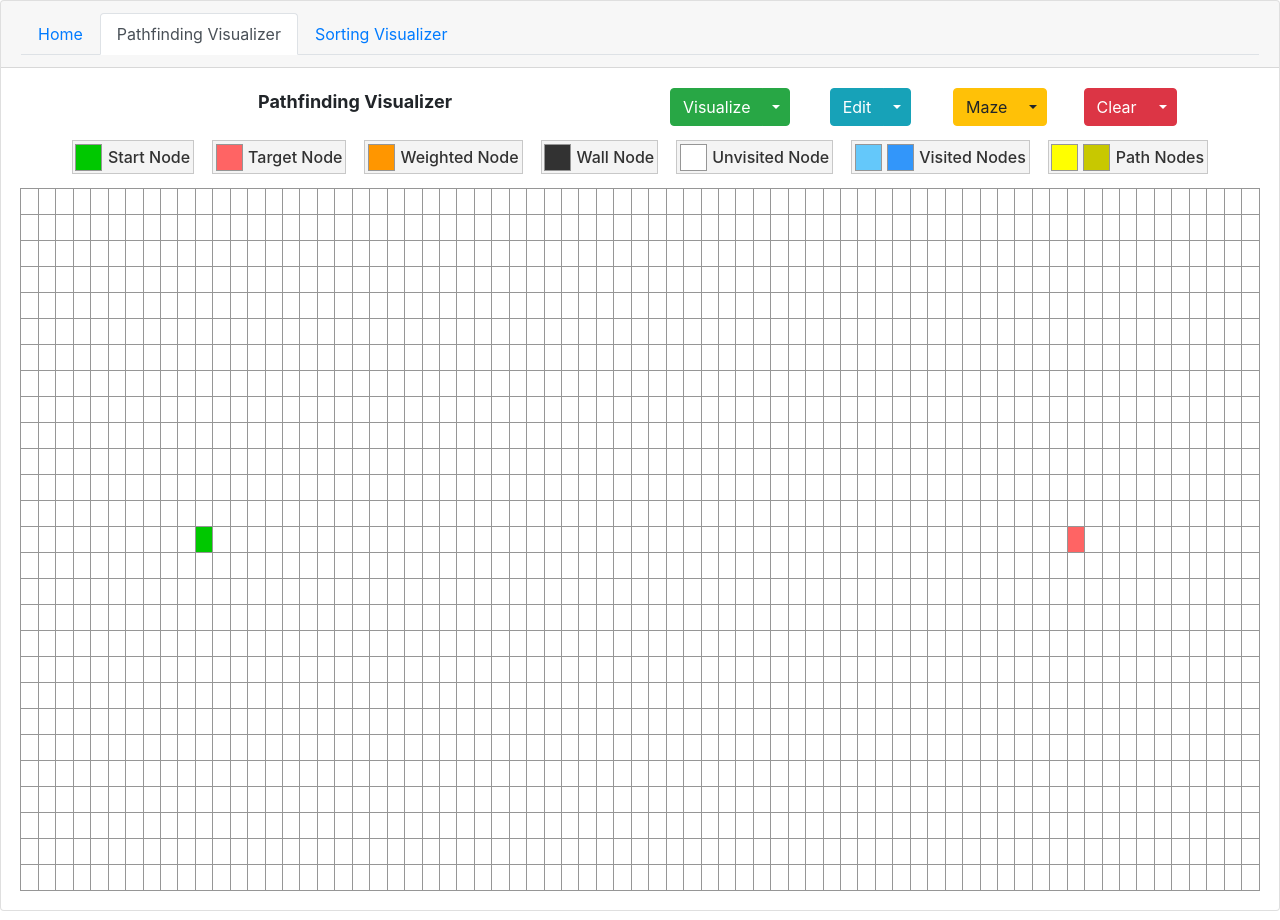
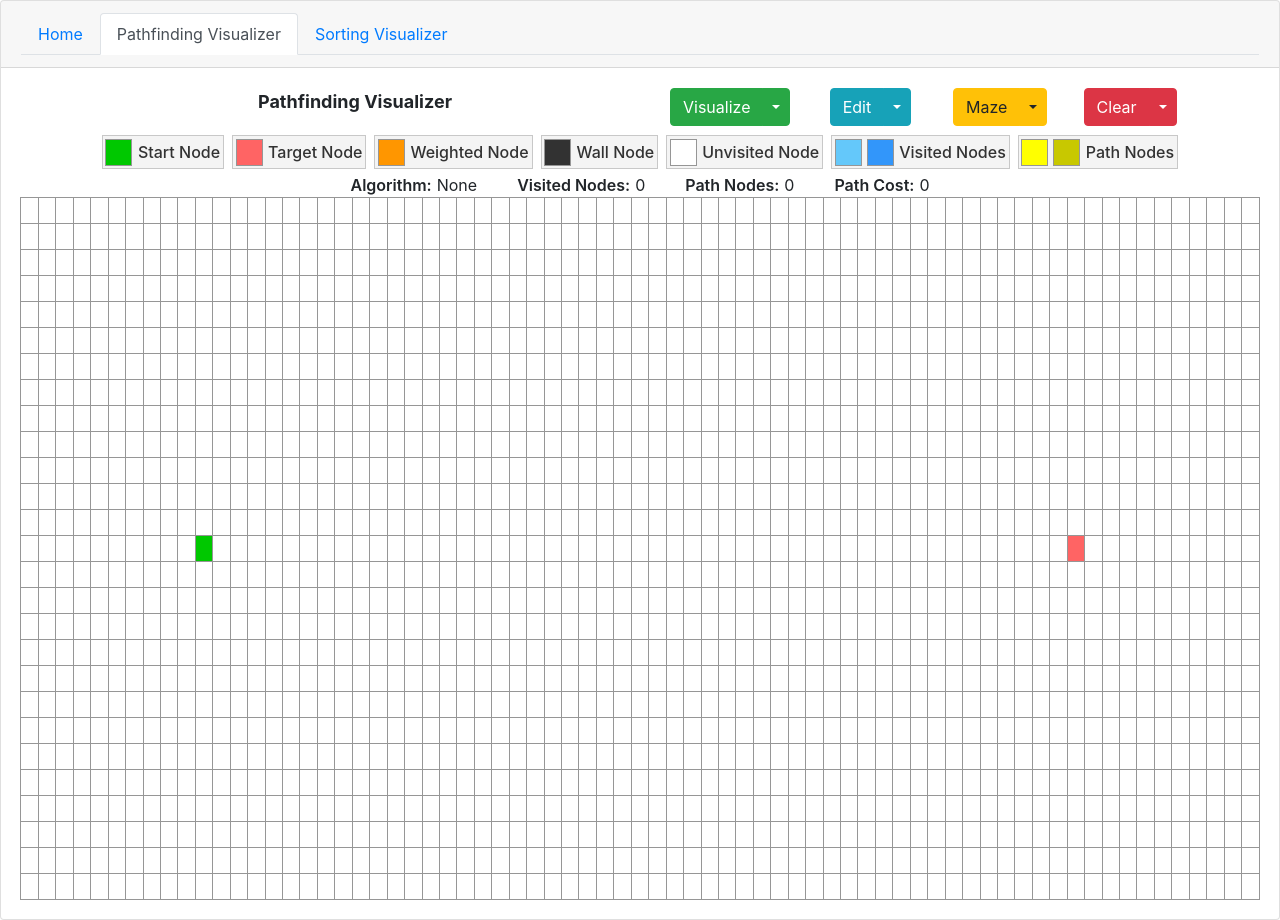
Before and after one commit to jakewac/Algorithm-Visualizer, a React (Create React App) app: page / in a window 1280 px wide. Both pictures are taken after a click on the link "Pathfinding Visualizer". Built offline with nearby package versions, Linux system fonts and the light colour scheme.

Commit message:
Added algorithm info bar

```diff
--- a/src/PathfindingVisualizer/MazeAlgorithms.js
+++ b/src/PathfindingVisualizer/MazeAlgorithms.js
@@ -55,18 +55,37 @@ function buildWalls(walls, rows, cols) {
  * @returns a grid of walls
  */
 function innerWalls(walls, h, minC, maxC, minR, maxR) {
+    const rGap = maxR - minR;
+    const cGap = maxC - minC;
+
+    if (maxR - minR <= 1) return walls;
+    if (maxC - minC <= 1) return walls;
+
+    var r = Math.floor(random(minR+1, maxR-1)/2)*2;
+    var c = Math.floor(random(minC+1, maxC-1)/2)*2;
+
+    // ^ xor: one or the other but not both
+    if (rGap <= 5 ^ cGap<= 5) {
+        if (rGap <= 5) {
+            walls = addVWall(walls, minR, maxR, c);
+
+            walls = innerWalls(walls, !h, minC, c-1, minR, maxR);
+            walls = innerWalls(walls, !h, c+1, maxC, minR, maxR);
+        }
+        if (cGap <= 5) {
+            walls = addHWall(walls, minC, maxC, r);
+
+            walls = innerWalls(walls, !h, minC, maxC, minR, r-1);
+            walls = innerWalls(walls, !h, minC, maxC, r+1, maxR);
+        }
+        return walls;
+    }
     if (h) {
-        if (maxC - minC <= 1) { return walls; }
-
-        var r = Math.floor(random(minR+1, maxR-1)/2)*2;
         walls = addHWall(walls, minC, maxC, r);
 
         walls = innerWalls(walls, !h, minC, maxC, minR, r-1);
         walls = innerWalls(walls, !h, minC, maxC, r+1, maxR);
     } else {
-        if (maxR - minR <= 1) { return walls; }
-
-        var c = Math.floor(random(minC+1, maxC-1)/2)*2;
         walls = addVWall(walls, minR, maxR, c);
 
         walls = innerWalls(walls, !h, minC, c-1, minR, maxR);
@@ -84,8 +103,14 @@ function innerWalls(walls, h, minC, maxC, minR, maxR) {
  * @param {int} r row
  */
 function addHWall(walls, minC, maxC, r) {
-    var hole = Math.floor(random(minC, maxC)/2)*2+1;
-    for (var i = minC; i <= maxC; i++) { if (i !== hole) walls.push([r, i]); }
+    const numHoles = random(1, (maxC - minC)/4);
+    const holes = [];
+    for (let i = 0; i < numHoles; i++) {
+        const hole = Math.floor(random(minC, maxC)/2)*2+1;
+        holes.push(hole);
+    }
+
+    for (var i = minC; i <= maxC; i++) if (!holes.includes(i)) walls.push([r, i]);
     return walls;
 }
 
@@ -98,7 +123,13 @@ function addHWall(walls, minC, maxC, r) {
  * @param {int} c column
  */
 function addVWall(walls, minR, maxR, c) {
-    var hole = Math.floor(random(minR, maxR)/2)*2+1;
-    for (var i = minR; i <= maxR; i++) { if (i !== hole) walls.push([i, c]); }
+    const numHoles = random(1, (maxR - minR)/4);
+    const holes = [];
+    for (let i = 0; i < numHoles; i++) {
+        const hole = Math.floor(random(minR, maxR)/2)*2+1;
+        holes.push(hole);
+    }
+
+    for (var i = minR; i <= maxR; i++) if (!holes.includes(i)) walls.push([i, c]);
     return walls;
 }
--- a/src/PathfindingVisualizer/PathfindAlgorithms.js
+++ b/src/PathfindingVisualizer/PathfindAlgorithms.js
@@ -2,18 +2,18 @@ import PriorityQueue from "../Utils";
 
 // Pathfinding algorithms
 export const pathfindAlgorithms = {
-    DIJKSTRA: "dijkstra",
-    ASTAR: "astar",
-    BFS: "bfs",
-    DFS: "dfs",
+    DIJKSTRA: "Dijkstra",
+    ASTAR: "A-Star",
+    BFS: "Breadth First Search",
+    DFS: "Depth First Search",
 }
 
 /**
  * Executes a Dijkstra's algorithm search.
  *
  * @param {Array} grid grid of nodes
- * @param {Node} start start node
- * @param {Node} target target node
+ * @param {Object} start start node
+ * @param {Object} target target node
  *
  * @returns an array of visited nodes in order
  */
@@ -27,6 +27,7 @@ export function dijkstra(grid, start, target) {
 
         if (!curNode) break;
         if (curNode.isWall) continue;
+
         if (curNode.distance === Infinity) return visitedNodes;
 
         curNode.isVisited = true;
@@ -47,8 +48,8 @@ export function dijkstra(grid, start, target) {
  * Executes an A* (A-Star) algorithm search.
  *
  * @param {Array} grid grid of nodes
- * @param {Node} start start node
- * @param {Node} target target node
+ * @param {Object} start start node
+ * @param {Object} target target node
  *
  * @returns an array of visited nodes in order
  */
@@ -62,6 +63,7 @@ export function aStar(grid, start, target) {
         const curNode = unvisitedNodes.dequeue().element;
 
         if (curNode.isWall) continue;
+
         if (curNode.distance === Infinity) return visitedNodes;
 
         curNode.isVisited = true;
@@ -89,8 +91,8 @@ export function aStar(grid, start, target) {
  * Executes Breadth First Search (BFS) algorithm search.
  *
  * @param {Array} grid grid of nodes
- * @param {Node} start start node
- * @param {Node} target target node
+ * @param {Object} start start node
+ * @param {Object} target target node
  *
  * @returns an array of visited nodes in order
  */
@@ -105,13 +107,16 @@ export function breadthFirstSearch(grid, start, target) {
         if (curNode.isVisited) continue;
 
         if (curNode.distance === Infinity) return visitedNodes;
+
+        curNode.isVisited = true;
+        visitedNodes.push(curNode);
+
         if (curNode === target) return visitedNodes;
 
         const unvisitedNeighbors = getUnvisitedNeighbors(curNode, grid);
         for (const neighbor of unvisitedNeighbors) {
             unvisitedNodes.push(neighbor);
-            curNode.isVisited = true;
-            visitedNodes.push(curNode);
+
 
             neighbor.distance = curNode.distance + 1;
             neighbor.previousNode = curNode;
@@ -124,8 +129,8 @@ export function breadthFirstSearch(grid, start, target) {
  * Executes a Depth First Search (DFS) algorithm search.
  *
  * @param {Array} grid grid of nodes
- * @param {Node} start start node
- * @param {Node} target target node
+ * @param {Object} start start node
+ * @param {Object} target target node
  *
  * @returns an array of visited nodes in order
  */
@@ -174,7 +179,7 @@ function getAllNodes(grid) {
  * Gets the shortest path of nodes from the target node to
  * the start node.
  *
- * @param {Node} targetNode target node
+ * @param {Object} targetNode target node
  *
  * @returns an array of shortest path nodes in order
  */
@@ -189,9 +194,28 @@ export function getShortestPathNodes(targetNode) {
 }
 
 /**
+ * Gets the total weighted cost of the shortest path.
+ *
+ * @param {Object} targetNode target node
+ *
+ * @returns the total cost
+ */
+export function getShortestPathCost(targetNode) {
+    const nodesInShortestPath = [];
+    let currentNode = targetNode;
+    let totalCost = 0;
+    while (currentNode !== null) {
+        nodesInShortestPath.unshift(currentNode);
+        totalCost += currentNode.cost;
+        currentNode = currentNode.previousNode;
+    }
+    return totalCost;
+}
+
+/**
  * Gets all unvisited neighbors of a given node.
  *
- * @param {Node} node node
+ * @param {Object} node node
  * @param {Array} grid grid of nodes
  *
  * @returns an array containing all unvisited neighbors
--- /dev/null
+++ b/src/PathfindingVisualizer/PathfindInfo.js
@@ -0,0 +1,43 @@
+import React from 'react';
+
+/**
+ * Represents the algorithm info bar in the pathfinding visualizer component.
+ *
+ * @author Jake Waclawski
+ */
+class PathfindInfo extends React.Component {
+    constructor (props) {
+        super(props);
+        this.state = {};
+    }
+
+    /**
+     * Renders the info bar.
+     *
+     * @returns a <div> element representing the info bar
+     */
+    render () {
+        return (
+            <div className="pathfind-info">
+                <div className="info-item">
+                    <div>Algorithm:</div>
+                    <div id="algorithm-info-text" className="info-text">None</div>
+                </div>
+                <div className="info-item">
+                    <div>Visited Nodes:</div>
+                    <div id="visited-info-text" className="info-text">0</div>
+                </div>
+                <div className="info-item">
+                    <div>Path Nodes:</div>
+                    <div id="path-info-text" className="info-text">0</div>
+                </div>
+                <div className="info-item">
+                    <div>Path Cost:</div>
+                    <div id="weighted-info-text" className="info-text">0</div>
+                </div>
+            </div>
+        );
+    }
+}
+
+export default PathfindInfo;
--- a/src/PathfindingVisualizer/PathfindMenu.js
+++ b/src/PathfindingVisualizer/PathfindMenu.js
@@ -174,7 +174,7 @@ class PathfindMenu extends React.Component {
                         </Col>
                     </Row>
                 </Container>
-                <div className="visualizer-info">
+                <div className="visualizer-key">
                     <div className="key-item">
                         <div className="key-node">
                             <Node type={"start-instant"}
--- a/src/PathfindingVisualizer/PathfindingVisualizer.css
+++ b/src/PathfindingVisualizer/PathfindingVisualizer.css
@@ -12,14 +12,32 @@
     font-weight: bold;
 }
 
-.visualizer-info {
+.visualizer-key {
     justify-content: center;
     display: flex;
-    padding: 5px;
+    padding-top: 5px;
+}
+
+.pathfind-info {
+    display: flex;
+    justify-content: center;
+}
+
+.info-item {
+    display: flex;
+    margin-left: 20px;
+    margin-right: 20px;
+    font-weight: 600;
+    font-size: medium;
+}
+
+.info-text {
+    margin-left: 5px;
+    font-weight: 400;
 }
 
 .key-item {
-    margin: 10px;
+    margin: 5px;
     display: flex;
     outline: 1px solid rgb(200, 200, 200);
     background-color: rgba(150, 150, 150, 0.1);
--- a/src/PathfindingVisualizer/PathfindingVisualizer.js
+++ b/src/PathfindingVisualizer/PathfindingVisualizer.js
@@ -2,11 +2,12 @@ import React from 'react';
 
 import './PathfindingVisualizer.css';
 
-import { getShortestPathNodes, dijkstra, aStar, breadthFirstSearch, depthFirstSearch, pathfindAlgorithms
+import { getShortestPathNodes, dijkstra, aStar, breadthFirstSearch, depthFirstSearch, pathfindAlgorithms, getShortestPathCost
 } from './PathfindAlgorithms';
 import { recursiveDevision
 } from './MazeAlgorithms';
 import PathfindMenu from './PathfindMenu';
+import PathfindInfo from './PathfindInfo';
 import Node from './Node';
 
 // Number of rows in the grid
@@ -400,6 +401,7 @@ class PathfindingVisualizer extends React.Component {
                 }
             }
         }
+        this.updateAlgorithmInfo("None", 0, 0, 0);
         this.updateGridState();
     }
 
@@ -472,6 +474,9 @@ class PathfindingVisualizer extends React.Component {
         }
 
         const shortestPath = getShortestPathNodes(target);
+        const totalCost = getShortestPathCost(target);
+
+        this.updateAlgorithmInfo(algorithm, visitedNodes.length, shortestPath.length, totalCost);
 
         this.animateSearch(visitedNodes, shortestPath, isInstant);
     }
@@ -530,6 +535,21 @@ class PathfindingVisualizer extends React.Component {
                 this.setState({canDraw: true});
             }, PATH_SPEED * shortestPath.length);
         }
+    }
+
+    /**
+     * Updates the visual algorithm information.
+     *
+     * @param {string} algorithm current algorithm
+     * @param {int} visitedNodes amount of nodes visited
+     * @param {int} pathNodes amount of nodes in path
+     * @param {int} totalCost total cost of shortest path
+     */
+    updateAlgorithmInfo (algorithm, visitedNodes, pathNodes, totalCost) {
+        document.getElementById("algorithm-info-text").innerHTML = `${algorithm}`;
+        document.getElementById("visited-info-text").innerHTML = `${visitedNodes}`;
+        document.getElementById("path-info-text").innerHTML = `${pathNodes}`;
+        document.getElementById("weighted-info-text").innerHTML = `${totalCost}`;
     }
 
     /**
@@ -723,6 +743,9 @@ class PathfindingVisualizer extends React.Component {
                 <div className="pathfind-menu">
                     <PathfindMenu pathfinder={this} />
                 </div>
+                <div>
+                    <PathfindInfo></PathfindInfo>
+                </div>
                 <div
                 className="grid"
                 onMouseUp={() => this.handleMouseUp()}
```
Also changed, not shown: 1 other file (tests, documents, lock files or other folders).
